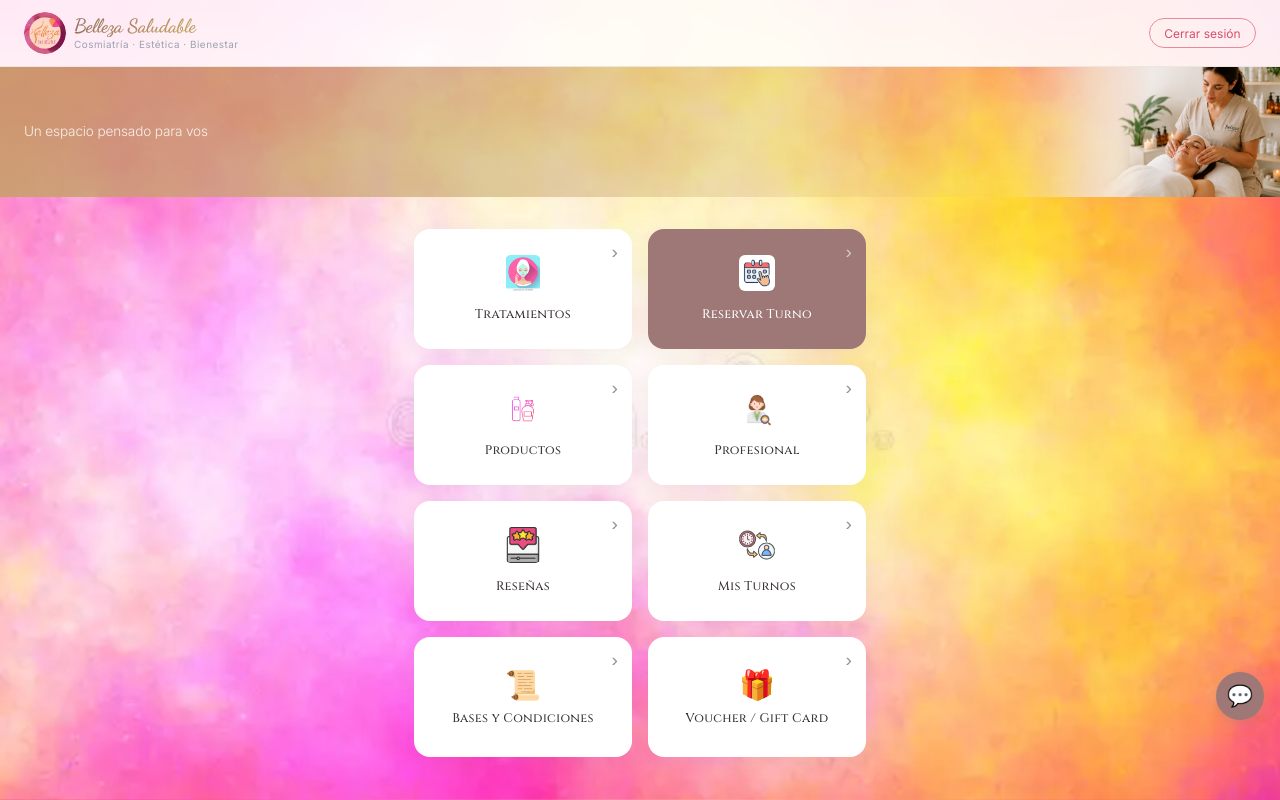
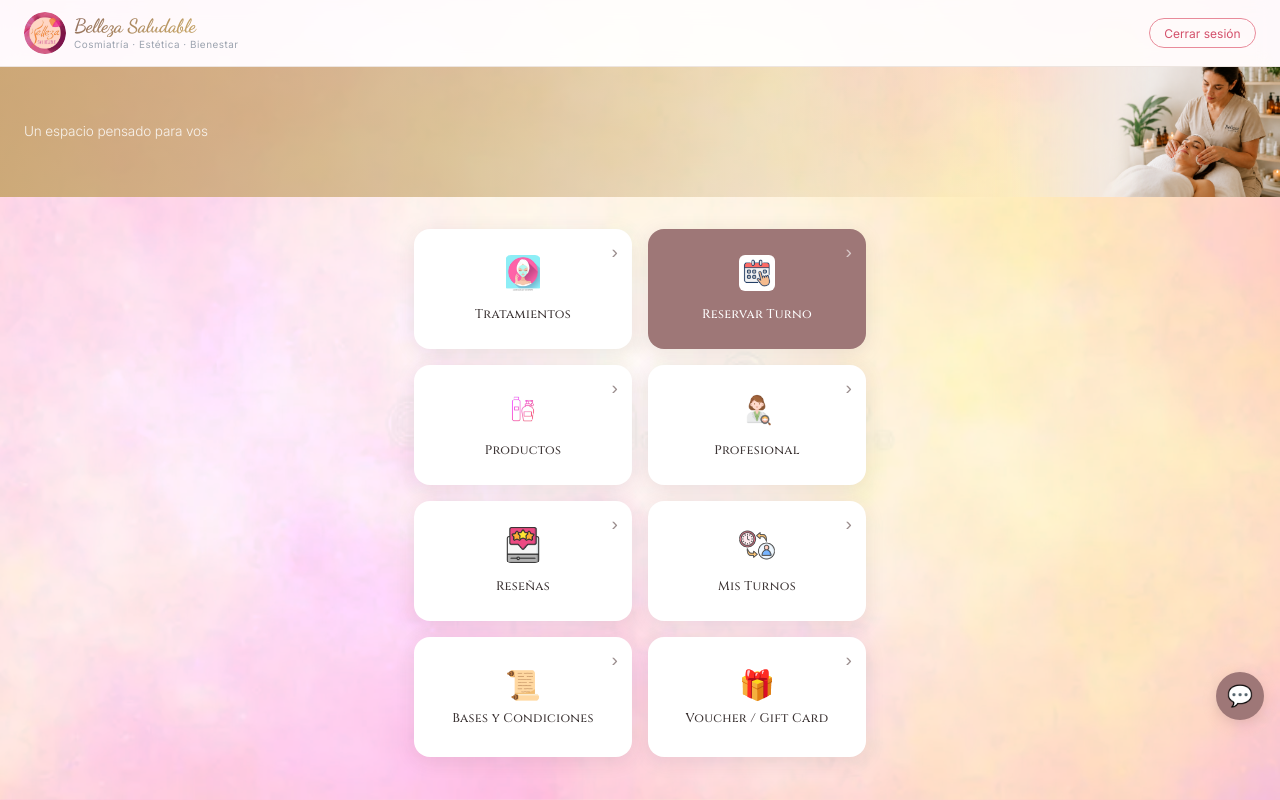
Before and after one commit to PameVillegas/belleza-saludable, a React (Vite) app in the folder frontend/: page /inicio in a window 1280 px wide. Shown: the top 800 px of the page. Built offline with nearby package versions, Linux system fonts and the light colour scheme.

Commit message:
Fondo mas degradado (blend lighten), sombras mas oscuras en tarjetas

```diff
--- a/frontend/src/styles/global.css
+++ b/frontend/src/styles/global.css
@@ -56,6 +56,8 @@ body {
   padding-bottom: 70px; /* space for bottom nav */
   overflow-x: hidden;
   background: url('/fondocolor.png') center/cover no-repeat fixed;
+  background-blend-mode: lighten;
+  background-color: rgba(250, 246, 242, 0.7);
 }
 
 /* Hero Section - Full Image */
@@ -1329,7 +1331,7 @@ body {
   border-radius: 16px;
   cursor: pointer;
   transition: all 0.25s cubic-bezier(0.4, 0, 0.2, 1);
-  box-shadow: 0 4px 20px rgba(61, 53, 53, 0.06);
+  box-shadow: 0 4px 20px rgba(61, 53, 53, 0.1);
   min-height: 120px;
   text-align: center;
   position: relative;
@@ -1347,7 +1349,7 @@ body {
 
 .home-grid-item:hover {
   transform: translateY(-3px);
-  box-shadow: 0 8px 30px rgba(158, 119, 119, 0.12);
+  box-shadow: 0 8px 30px rgba(158, 119, 119, 0.18);
 }
 
 .home-grid-item:active {
```
